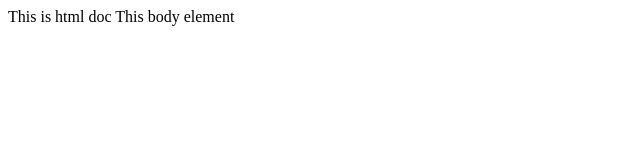
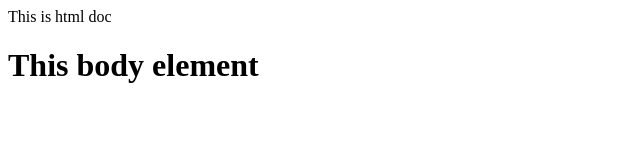
Before and after one commit to Fattylee/playground2, a website: page test.html in a window 1280 px wide. Shown: the whole page, without its empty margins (0-640 px from the left). Drawn offline with Linux system fonts and the light colour scheme.

Commit message:
add h1 tag

```diff
--- a/test.html
+++ b/test.html
@@ -4,6 +4,6 @@
 	</title>
 	This is html doc
 	<body>
-		This body element
+		<h1>This body element</h1>
 	</body>
 </html>
```
